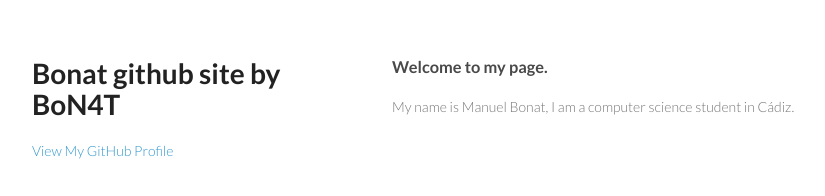
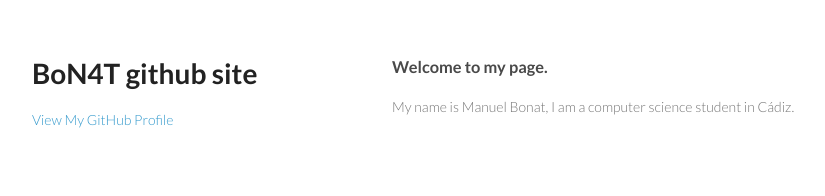
Before and after one commit to BoN4T/BoN4T.github.io, a plain HTML site: page index.html in a window 1280 px wide. Shown: the whole page, without its empty margins (178-1003 px from the left). Drawn offline with Linux system fonts and the light colour scheme.

Commit message:
Changes to header

```diff
--- a/index.html
+++ b/index.html
@@ -15,7 +15,7 @@
   <body>
     <div class="wrapper">
       <header>
-        <h1>Bonat github site by BoN4T</h1>
+        <h1>BoN4T github site</h1>
         <p></p>
 
 
```
